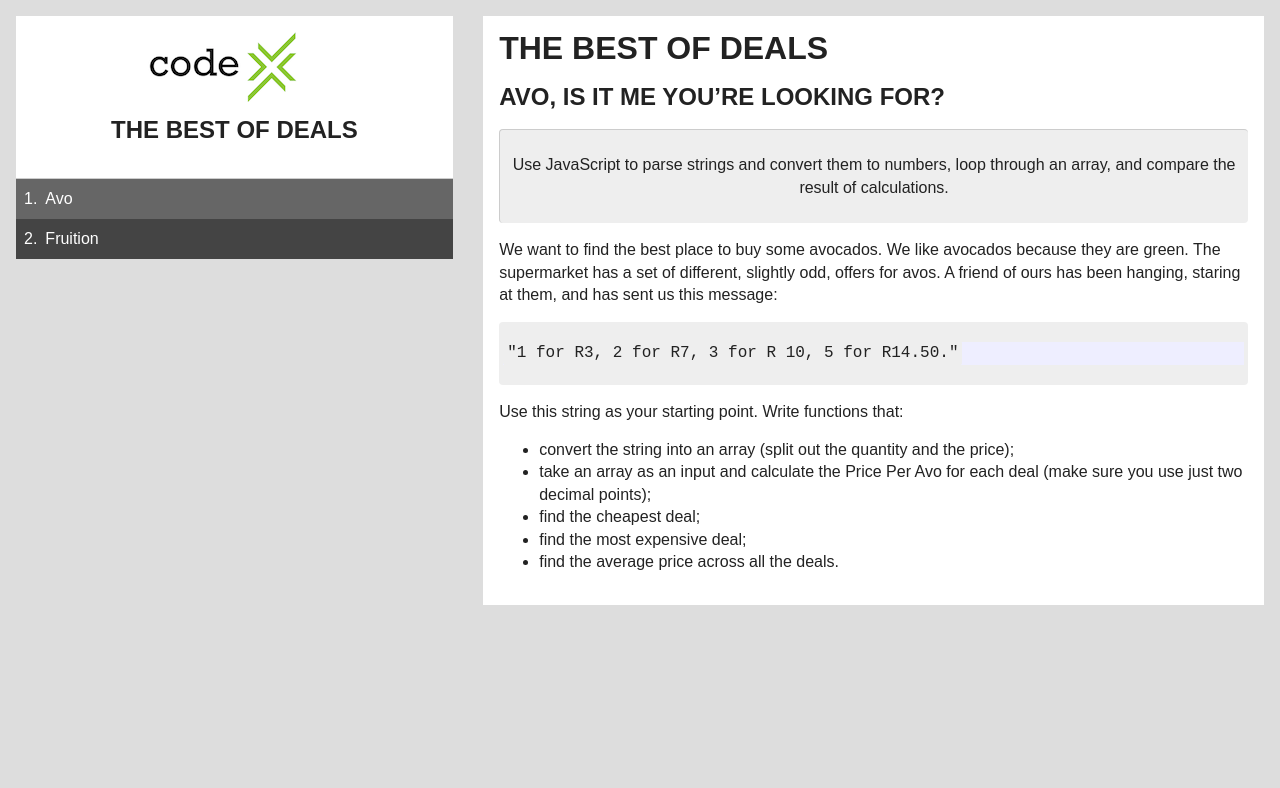
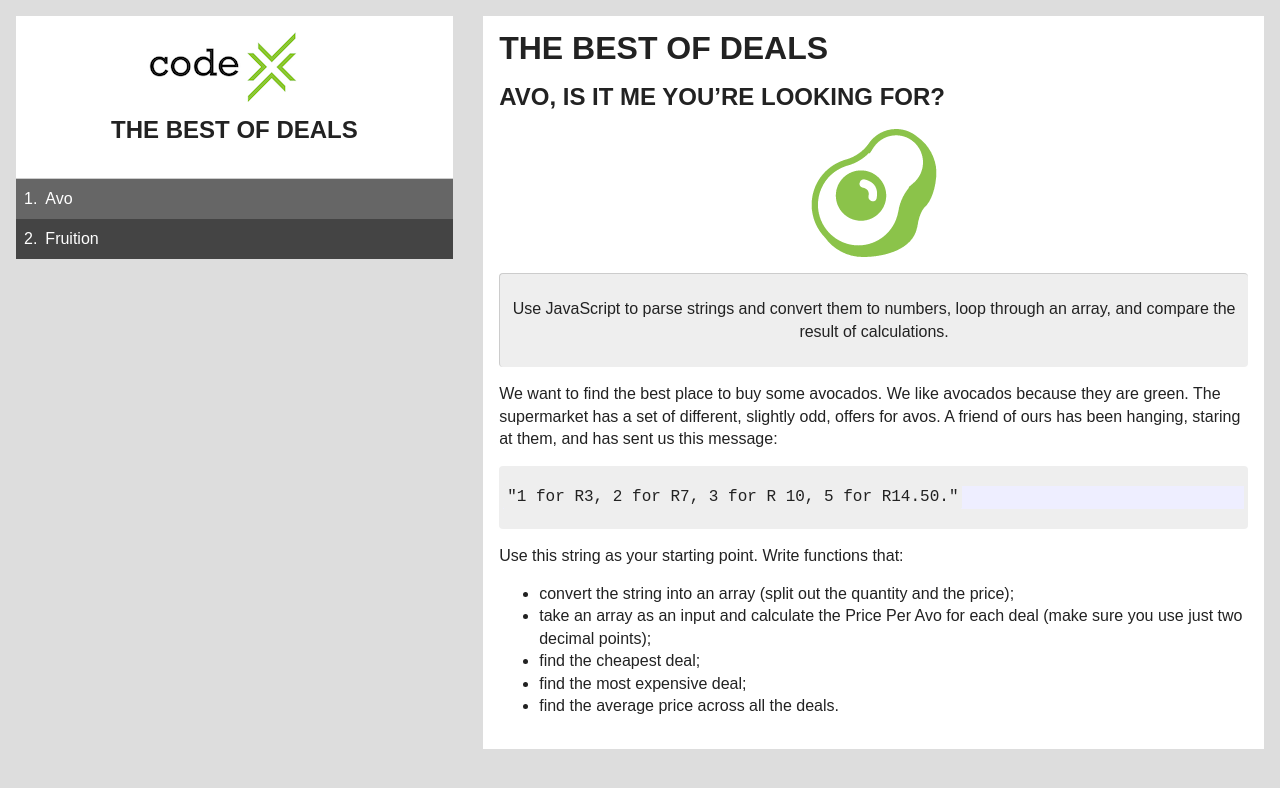
Before and after one commit to mnyeks/BestDealKata, a Jekyll site: the page built from index.md, in a window 1280 px wide. Shown: the top 788 px of the page. Built offline with Jekyll 4.4.1, drawn with Linux system fonts in a browser that asks for light colours.

```diff
--- a/index.md
+++ b/index.md
@@ -5,6 +5,8 @@ layout: default
 # The Best of Deals
 
 ## Avo, is it me you’re looking for?
+
+![](./img/avo.png)
 
 > Use JavaScript to parse strings and convert them to numbers, loop through an array, and compare the result of calculations.
 
```
Also changed, not shown: fruition.md (+2 -0 lines), img/avo.png (added), img/orange-and-apple.png (added).
